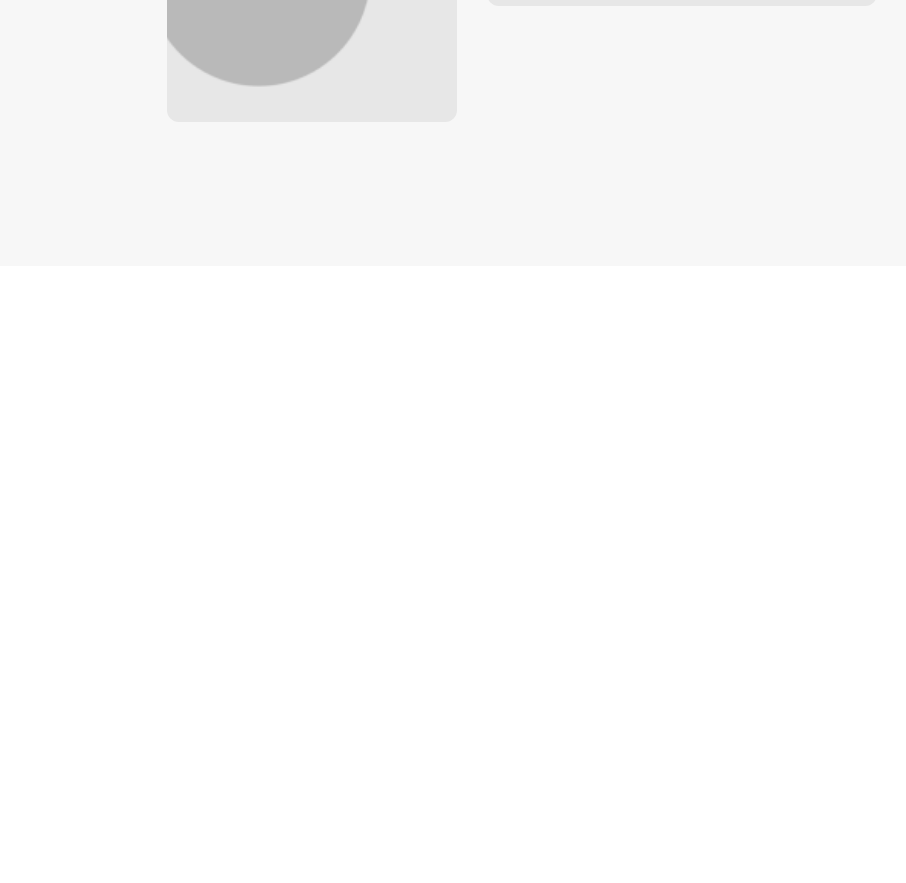
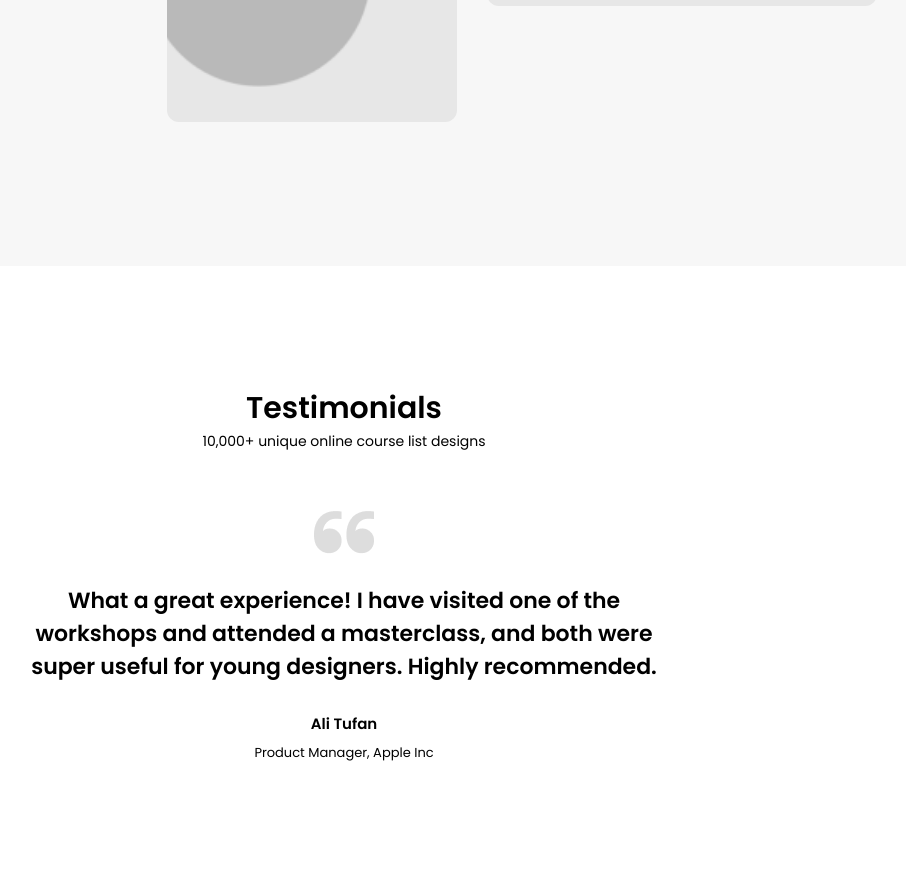
Before and after one commit to ihemebiriegondu/Realtor-webpage, a website: page public/index.html in a window 1280 px wide. Shown: the part 3525-4408 px from the top of the page, without its empty margins (296-1202 px from the left). Before the commit the page ends 3791 px from the top, so only its background shows below. Drawn offline with nearby package versions, Linux system fonts and the light colour scheme.

Commit message:
added testimonials section

```diff
--- a/public/index.html
+++ b/public/index.html
@@ -591,6 +591,21 @@
             </div>
         </section>
 
+        <section class="py-[120px] w-1/2 mx-auto text-center">
+            <h3 class="text-[30px] font-semibold">Testimonials</h3>
+            <p class="text-sm">10,000+ unique online course list designs</p>
+            <div class="mt-[60px] mb-[30px]">
+                <img src="./images/quote.png" alt="" class="mx-auto">
+            </div>
+            <p class="text-[22px] font-semibold">What a great experience! I have visited one of the workshops and attended a masterclass, and both were super useful for young designers. Highly recommended.</p>
+            <div class="mt-[30px]">
+                <span class="text-[15px] font-semibold block mb-2">Ali Tufan</span>
+                <span class="text-[13px] block">Product Manager, Apple Inc</span>
+            </div>
+            <div></div>
+        </section>
+
+
     </main>
 
 
```
Also changed, not shown: public/images/quote.png (added), public/output.css.
